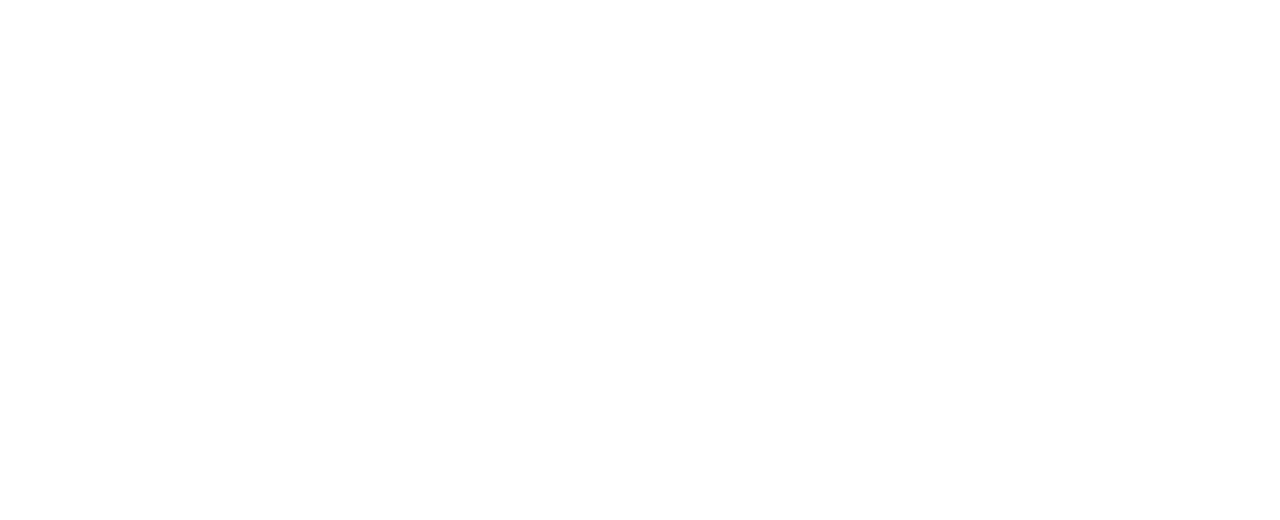
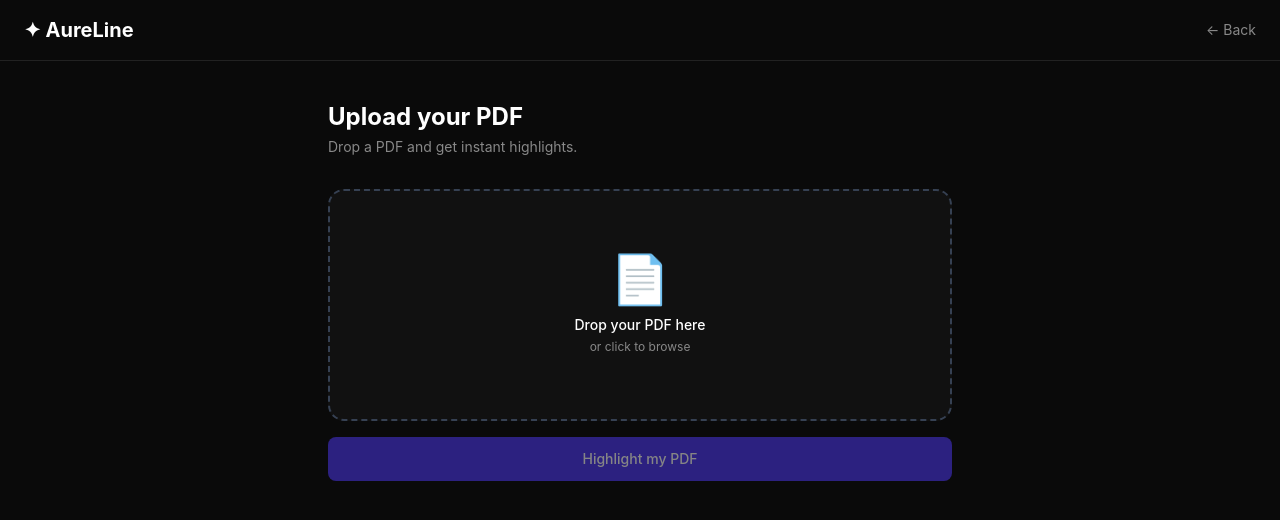
Before and after one commit to xtacy-on-code/AureLine, a React (Vite) app in the folder client/: page /upload in a window 1280 px wide. Before the commit this address had no page. Shown: the top 520 px of the page. Built offline with nearby package versions, Linux system fonts and the light colour scheme; sample sign-in values are in the browser's storage.

Commit message:
Day 7: Add Upload page and route

```diff
--- a/client/src/App.jsx
+++ b/client/src/App.jsx
@@ -5,6 +5,7 @@
 import Login from './pages/Login';
 import Signup from './pages/Signup';
 import Dashboard from './pages/Dashboard';
+import Upload from './pages/Upload';
 
 function App() {
   const { token } = useAuth();
@@ -22,6 +23,12 @@
           element = {token ? <Dashboard/> : <Navigate to="/login" />}
         />
 
+        {/* upload route */}
+        <Route
+          path="/upload"
+          element = {token ? <Upload /> : <Navigate to="/login" />}
+        />
+
         {/* default */}
         <Route
           path="/"
--- a/client/src/pages/Dashboard.jsx
+++ b/client/src/pages/Dashboard.jsx
@@ -45,7 +45,7 @@
             {/* navbar */}
             <nav className="border-b border-[#222222] px-6 py-4 flex items-center justify-between">
                 {/* logo */}
-                <h1 className="text-white font-bold text-lg">✦ AureLine</h1>
+                <h1 className="text-white font-bold text-xl">✦ AureLine</h1>
 
                 {/* logout button */}
                 <button onClick={handleLogout} className="text-[#888888] hover:text-white transition-colors">
--- /dev/null
+++ b/client/src/pages/Upload.jsx
@@ -0,0 +1,110 @@
+import { useState } from 'react';
+import { useNavigate } from 'react-router-dom';
+import { useAuth } from '../context/AuthContext';
+
+function Upload() {
+    const [file, setFile] = useState(null);
+    const [loading, setLoading] = useState(false);
+    const [error, setError] = useState('');
+    const [highlights, setHighlights] = useState([]);
+
+    const { token } = useAuth();
+    const navigate = useNavigate();
+
+    const handleUpload = async (e) => {
+        e.preventDefault();
+        setError('');
+        setLoading(true);
+
+        try {
+            const formData = new FormData();
+            formData.append('pdf', file);
+
+            const res = await fetch('http://localhost:5000/api/upload', {
+                method: 'POST',
+                headers: { 'Authorization': `Bearer ${token}` },
+                body: formData
+            });
+
+            const data = await res.json();
+            if (!res.ok) {
+                setError(data.error || 'Upload failed');
+                return;
+            }
+
+            setHighlights(data.highlights);
+
+        } catch (err) {
+            setError('An error occurred while uploading the file');
+
+        } finally {
+            setLoading(false);
+        }
+    }
+
+    return (
+        <div className="min-h-screen bg-[#0a0a0a]">
+            {/* navbar */}
+            <nav className="border-b border-[#222222] px-6 py-4 flex items-center justify-between">
+                <h1 className="text-white font-bold text-xl">✦ AureLine</h1>
+                <button
+                    onClick={() => navigate('/dashboard')}
+                    className="text-[#888888] hover:text-white text-sm transition-colors"
+                    >
+                    ← Back
+                </button>
+            </nav>
+
+            <div className="max-w-2xl mx-auto px-6 py-10">
+                {/* heading */}
+                <h2 className="text-white text-2xl font-bold mb-1">Upload your PDF</h2>
+                <p className="text-[#888888] text-sm mb-8">Drop a PDF and get instant highlights.</p>
+
+                {/* error */}
+                {error && (
+                    <div className="bg-red-500/10 border border-red-500/20 text-red-400 text-sm px-4 py-3 rounded-lg mb-6">
+                        {error}
+                    </div>
+                )}
+
+                {/* upload form */}
+                <form onSubmit={handleUpload}>
+                    {/* drop zone */}
+                    <label className="block w-full border-2 border-dashed border-gray-700 hover:border-indigo-500 rounded-2xl p-16 text-center cursor-pointer transition-colors mb-4 bg-[#111111] hover:bg-[#222222]">
+                        <input
+                            type="file"
+                            accept=".pdf"
+                            onChange={(e) => setFile(e.target.files[0])}
+                            className="hidden"
+                            style={{ display: 'none' }}
+                        />
+                        <p className="text-5xl mb-3">📄</p>
+                        <p className="text-white text-sm font-medium">Drop your PDF here</p>
+                        <p className="text-[#888888] text-xs mt-1">or click to browse</p>
+                    </label>
+
+                    {/* selected file name */}
+                    {file && (
+                        <p className="text-indigo-400 text-sm mb-4">
+                            ✓ {file.name} selected
+                        </p>
+                    )}
+
+                    {/* submit button */}
+                    <button
+                        type="submit"
+                        disabled={!file || loading}
+                        className="w-full bg-indigo-600 hover:bg-indigo-500 disabled:opacity-50 disabled:cursor-not-allowed text-white font-medium rounded-lg py-3 text-sm transition-colors"
+                    >
+                        {loading ? 'Analysing your PDF...' : 'Highlight my PDF'}
+                    </button>
+
+
+
+                </form>
+            </div>
+        </div>
+    )
+}
+
+export default Upload
```
